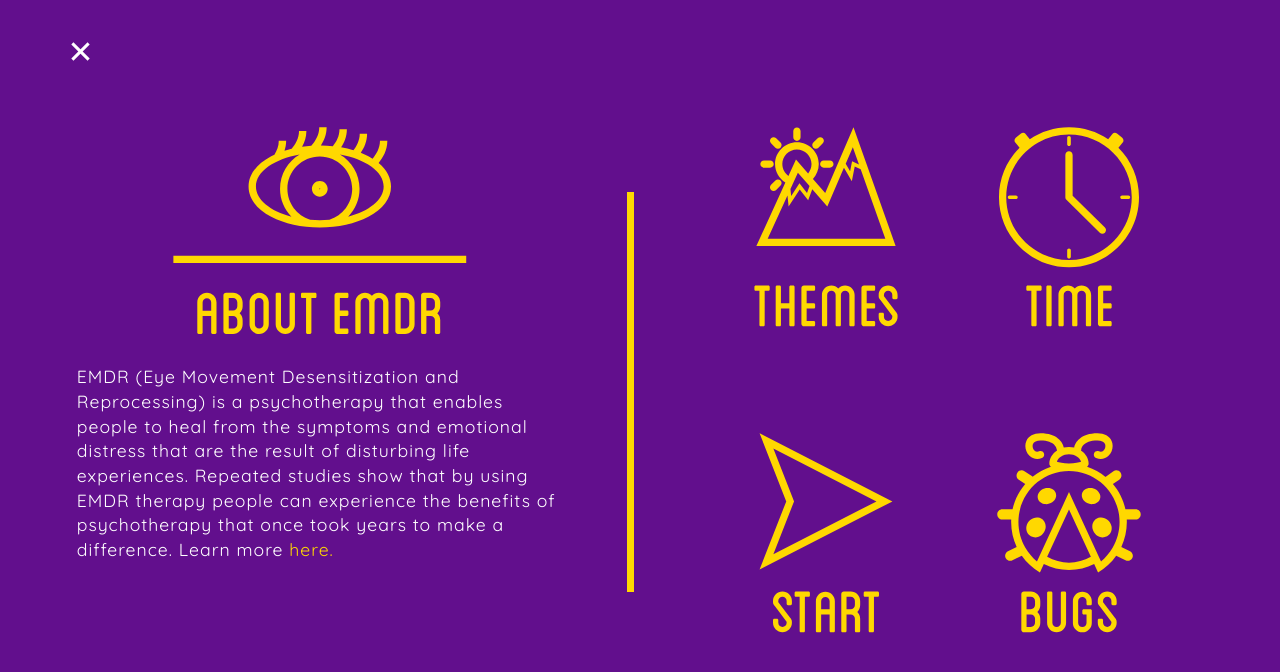
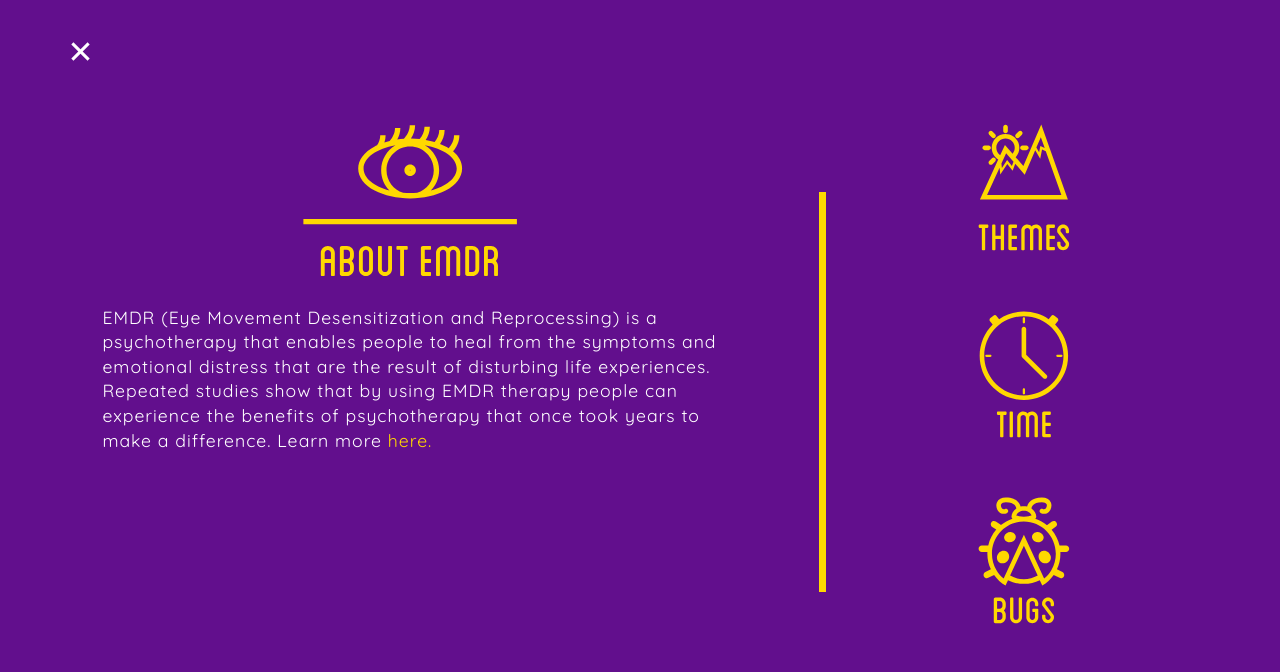
Before and after one commit to ark47/got_this, a React app: page / in a window 1280 px wide. Shown: the top 672 px of the page. Built offline with nearby package versions, Linux system fonts and the light colour scheme.

Commit message:
Updated UI [Start more obvious].

```diff
--- a/src/components/Intro/EMDR.js
+++ b/src/components/Intro/EMDR.js
@@ -2,7 +2,7 @@ import React from 'react';
 
 const emdr = () => {
     return (
-        <svg width="60%" viewBox="0 0 416.885 299.577" >
+        <svg width="35%" viewBox="0 0 416.885 299.577" >
             <path fill="#FFD800" d="M288.531,58.332c5.924-7,11.854-17.198,11.854-30.025h-10c0,10.175-5.096,18.473-10.027,24.134
             c-1.809-1.13-3.705-2.224-5.695-3.272c-3.268-1.722-6.729-3.298-10.35-4.729c4.664-6.657,8.605-15.363,8.605-25.816h-10
             c0,9.172-4.145,16.818-8.572,22.386c-5.326-1.597-10.912-2.904-16.695-3.91c4.302-6.494,7.8-14.788,7.8-24.633h-10
--- a/src/components/Intro/Intro.css
+++ b/src/components/Intro/Intro.css
@@ -18,11 +18,11 @@
 
 .About {
     position: absolute;
-    width: 40%;
-    height: 85%;
+    width: 50%;
+    height: 70%;
     text-align: center;
     top: 15%;
-    left: 5%;
+    left: 7%;
 }
 
 .About p {
@@ -45,15 +45,19 @@
 
 .Nav {
     position: absolute;
-    height: 85%;
-    width: 38%;
+    height: 70%;
+    width: 40%;
     top: 15%;
-    right: 7%;
-    display: grid;
-    grid-template-columns: 50% 50%;
-    grid-template-rows: 45% 45%;
+    right: 0;
     text-align: center;
-    /* align-items: center; */
+    margin: 0;
+}
+
+.Nav li {
+    width: 30%;
+    height: 33.33%;
+    list-style-type: none;
+    margin: 0 auto;
 }
 
 .Break {
@@ -61,7 +65,7 @@
     height: 50%;
     position: absolute;
     top: 24%;
-    left: 49%;
+    left: 64%;
     background-color: #ffd800;
     z-index: 100;
 }
--- a/src/components/Intro/Intro.js
+++ b/src/components/Intro/Intro.js
@@ -1,7 +1,6 @@
 import React from 'react';
 import ThemeIntro from './ThemeIntro';
 import TimeIntro from './TimeIntro';
-import StartIntro from './StartIntro';
 import BugIntro from './BugIntro';
 import EMDR from './EMDR';
 import classes from './Intro.css';
@@ -22,12 +21,11 @@ const intro = (props) => {
                     </p>
                 </div>
                 <div className={classes.Break}></div>
-                <div className={classes.Nav}>
-                    <div className={classes.MenuItem} onClick={props.themeMenu}><ThemeIntro /></div>
-                    <div className={classes.MenuItem} onClick={props.timeMenu}><TimeIntro /></div>
-                    <div className={classes.MenuItem} onClick={props.start}><StartIntro /></div>
-                    <div className={classes.MenuItem} onClick={props.bugMenu}><BugIntro /></div>
-                </div>
+                <ul className={classes.Nav}>
+                    <li className={classes.MenuItem} onClick={props.themeMenu}><ThemeIntro /></li>
+                    <li className={classes.MenuItem} onClick={props.timeMenu}><TimeIntro /></li>
+                    <li className={classes.MenuItem} onClick={props.bugMenu}><BugIntro /></li>
+                </ul>
         </div>
     );
 }
--- a/src/components/Menu/Menu.css
+++ b/src/components/Menu/Menu.css
@@ -9,9 +9,9 @@
 
 .MenuItem {
     display: inline-block;
-    width: 25%;
+    width: 33.33%;
     height: 100%;
-    background-color: rgba(0, 0, 0, 0.05);
+    background-color: rgba(0, 0, 0, 0.25);
     padding: 1vh 0;
     margin: 0;
     transition: all 0.2s ease-out;
@@ -24,7 +24,7 @@
 }
 
 .MenuItem path {
-    fill: rgba(255, 255, 255, 0.5);
+    fill: rgba(255, 255, 255, 0.75);
 }
 
 .MenuItem:hover path {
--- a/src/components/Menu/Menu.js
+++ b/src/components/Menu/Menu.js
@@ -3,7 +3,7 @@ import Aux from '../../hoc/Aux';
 import classes from './Menu.css';
 import ThemeIcon from '../MenuItems/ThemeIcon';
 import TimeIcon from '../MenuItems/TimeIcon';
-import Start from '../MenuItems/Start';
+// import Start from '../MenuItems/Start';
 import Bug from '../MenuItems/Bug';
 
 const menu = (props) => {
@@ -12,7 +12,7 @@ const menu = (props) => {
             <div className={classes.Menu}>
                 <div className={classes.MenuItem} onClick={props.themeMenu} ><ThemeIcon /></div>
                 <div className={classes.MenuItem} onClick={props.timeMenu} ><TimeIcon /></div>
-                <div className={classes.MenuItem} onClick={props.start} ><Start /></div>
+                {/* <div className={classes.MenuItem} onClick={props.start} ><Start /></div> */}
                 <div className={classes.MenuItem} onClick={props.bugMenu} ><Bug /></div>
             </div>
         </Aux>
--- /dev/null
+++ b/src/components/Start/Start.css
@@ -0,0 +1,23 @@
+.Start {
+    background-color: rgba(0,0,0,.25);
+    margin: 20% auto;
+    text-align: center;
+    width: 15%;
+    z-index: 100;
+    border-radius: 25%;
+    padding: 3%;
+    cursor: pointer;
+    transition: 0.3s;
+}
+
+.Start path {
+    fill: rgba(255, 255, 255, 0.75);
+}
+
+.Start:hover {
+    background-color: #ffd800;
+}
+
+.Start:hover path {
+    fill: rgb(98, 15, 141);
+}
--- /dev/null
+++ b/src/components/Start/Start.js
@@ -0,0 +1,15 @@
+import React from 'react';
+import classes from './Start.css'
+
+const start = (props) => {
+    return (
+        <div onClick={props.start} style={{display: props.show ? 'inherit' : 'none', opacity: props.show ? '1' : '0'}} className={classes.Start}>
+            <svg height="100%" viewBox="0 0 200 200" >
+                <path d="M25.94,27.284L167.751,100L25.94,172.716l27.039-69.07L54.406,100l-1.427-3.645L25.94,27.284 M7,6.333
+                L43.667,100L7,193.666L189.667,100L7,6.333L7,6.333z"/>
+            </svg>
+        </div>
+    );
+}
+
+export default start;
--- a/src/containers/Layout/Layout.js
+++ b/src/containers/Layout/Layout.js
@@ -16,6 +16,7 @@ import Theme from '../../components/Theme/Theme';
 import Times from '../../components/Times/Times';
 import BugForm from '../../components/BugForm/BugForm';
 import Intro from '../../components/Intro/Intro';
+import Start from '../../components/Start/Start';
 import classes from './Layout.css';
 
 class Layout extends Component {
@@ -28,13 +29,14 @@ class Layout extends Component {
         cursor: null,
         background: null,
         path: 'default',
-        time: 60,
+        time: 5,
         speed: 1.5,
         postBother: null,
         themeShow: false,
         bugFormShow: false,
         timesShow: false,
-        introShow: true
+        introShow: true,
+        showStart: true
     }
 
     optionsHandler = () => {
@@ -176,7 +178,8 @@ class Layout extends Component {
             if (this.state.time === 0 || this.state.timesShow || this.state.themeShow || this.state.bugFormShow) {
                 this.setState({
                     time: initialTime,
-                    postBother: true
+                    postBother: true,
+                    showStart: true
                 });
                 stopFunc();
             } else {
@@ -196,7 +199,8 @@ class Layout extends Component {
             themeShow: false,
             bugFormShow: false,
             timesShow: false,
-            introShow: false
+            introShow: false,
+            showPointer: false
         });
 
         this.clockStop();
@@ -222,7 +226,8 @@ class Layout extends Component {
             showBackgrounds: false,
             showPaths: false,
             themeShow: false,
-            bugFormShow: false
+            bugFormShow: false,
+            showStart: false
         });
 
         // const choice = {
@@ -299,13 +304,14 @@ class Layout extends Component {
                 <Intro
                     show={this.state.introShow}
                     close={this.introClose}
-                    start={this.edrmStartHandler}
                     themeMenu={this.themeMenuHandler}
                     timeMenu={this.timeMenuHandler}
                     bugMenu={this.bugMenuHandler}
                 />
 
-                <Menu start={this.edrmStartHandler} themeMenu={this.themeMenuHandler} timeMenu={this.timeMenuHandler} bugMenu={this.bugMenuHandler} />
+                <Start show={this.state.showStart} start={this.edrmStartHandler} />
+
+                <Menu  themeMenu={this.themeMenuHandler} timeMenu={this.timeMenuHandler} bugMenu={this.bugMenuHandler} />
 
                 <Theme theme={this.themeChangeHandler} show={this.state.themeShow} />
 
--- a/src/index.css
+++ b/src/index.css
@@ -15,8 +15,8 @@ body {
   width: 100%;
   height: 100%;
   background-image: url(./assets/images/logo.svg);
-  background-position: center center;
+  background-position: 3% 97%;
   background-repeat: no-repeat;
-  background-size: 35%;
+  background-size: 10%;
   background-color: #620f8d;
 }
```
